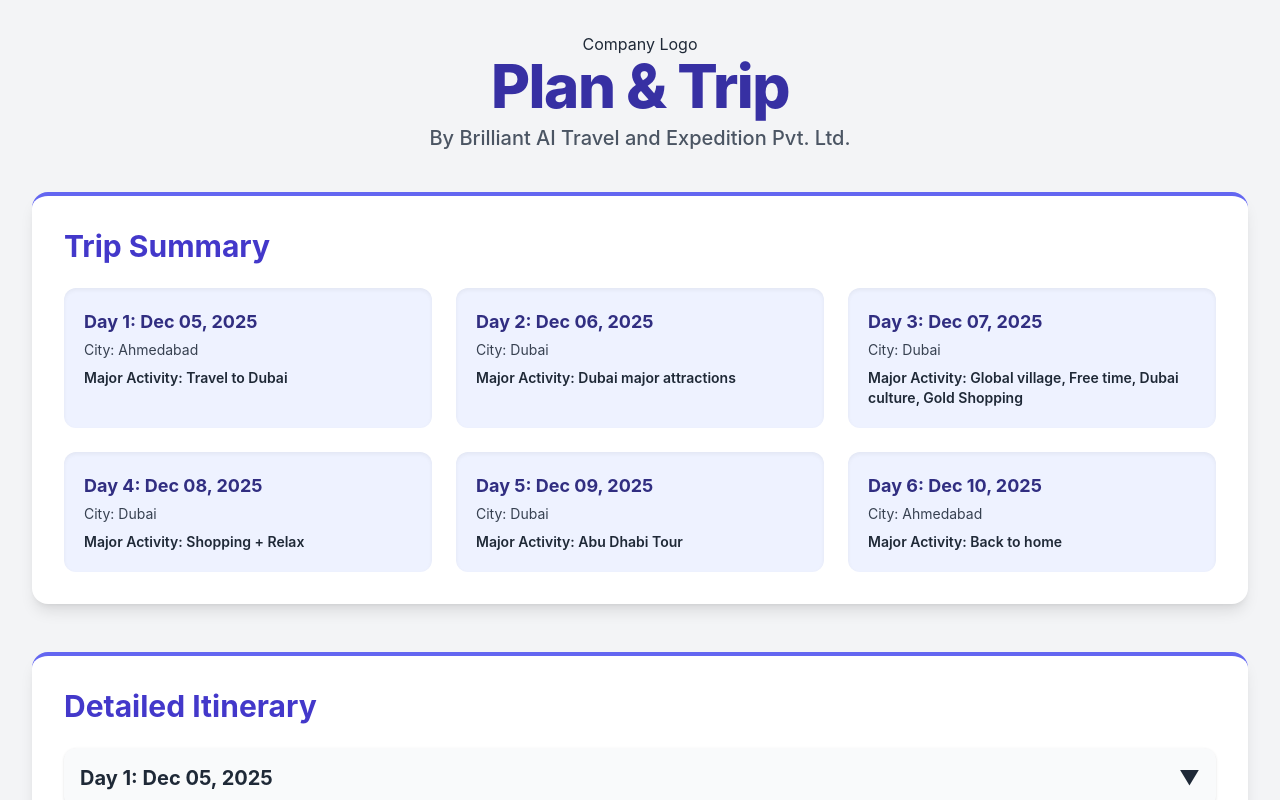
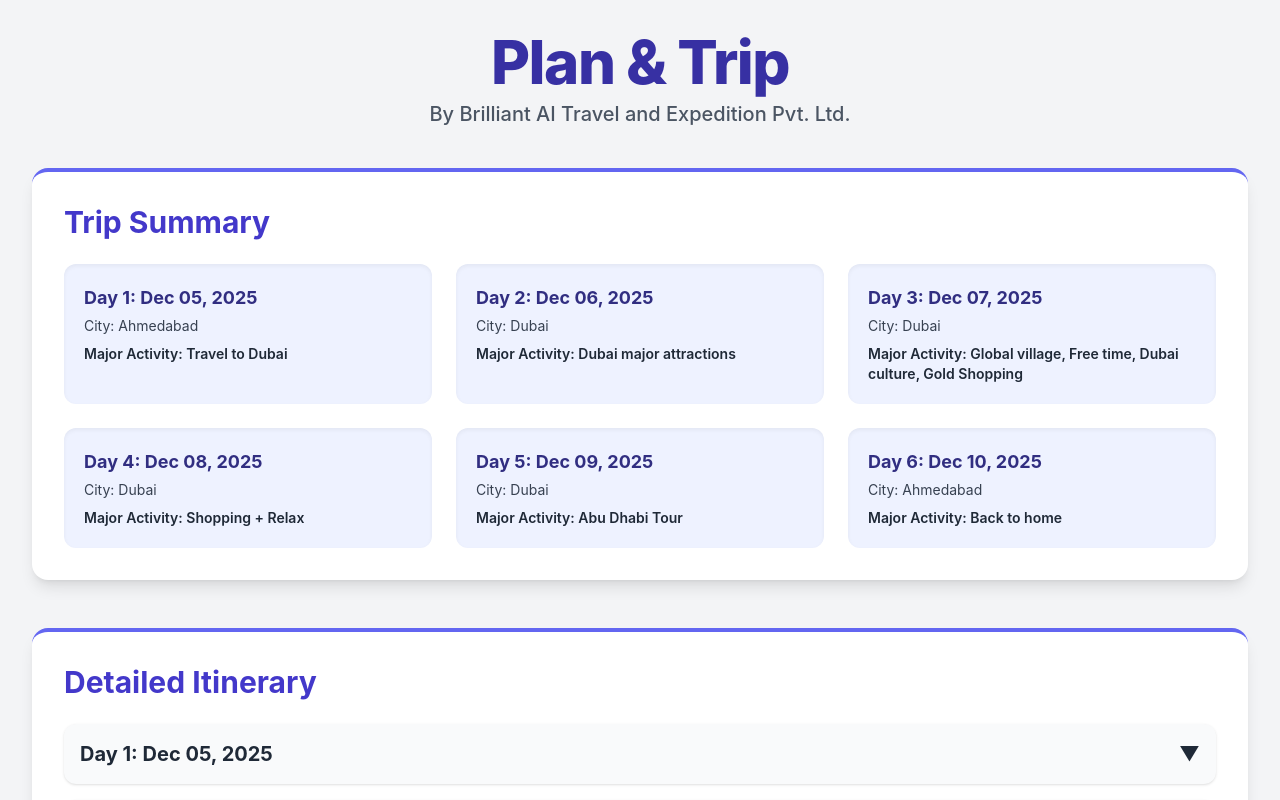
Before and after one commit to BrilliantAITravel/PlanandTrip, a plain HTML site: page index.html in a window 1280 px wide. Shown: the top 800 px of the page. Drawn offline with nearby package versions, Linux system fonts and the light colour scheme.

Commit message:
Update index.html

```diff
--- a/index.html
+++ b/index.html
@@ -21,7 +21,6 @@
         <header class="text-center mb-10">
             <!-- Company Logo Placeholder -->
             <div class="images/plan and trip logo Sample 3 Files-02.png">
-                Company Logo
             </div>
             <h1 class="text-5xl md:text-6xl font-extrabold text-indigo-800 tracking-tight">Plan & Trip</h1>
             <p class="text-lg md:text-xl font-medium text-gray-600 mt-2">By Brilliant AI Travel and Expedition Pvt. Ltd.</p>
```
